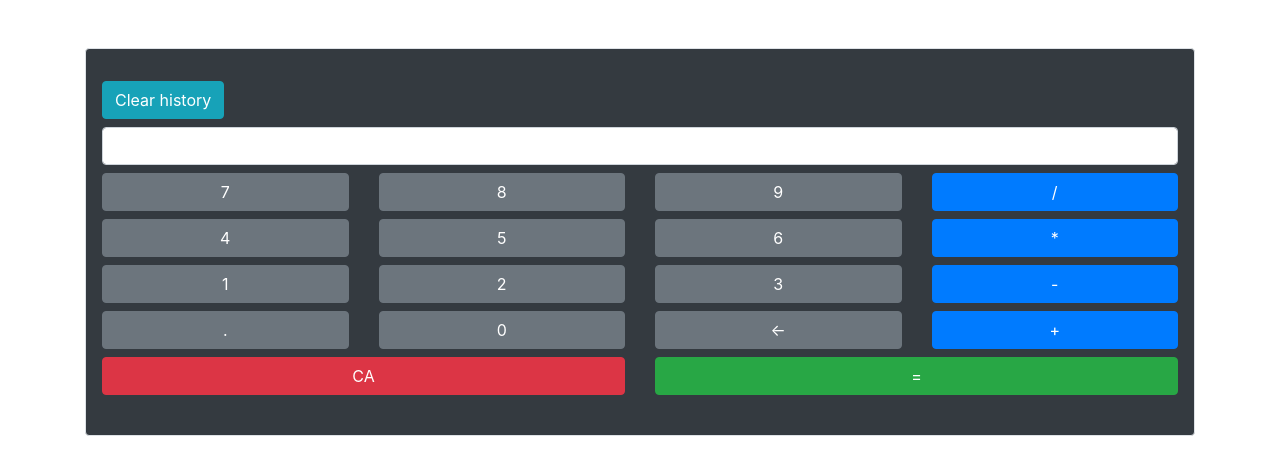
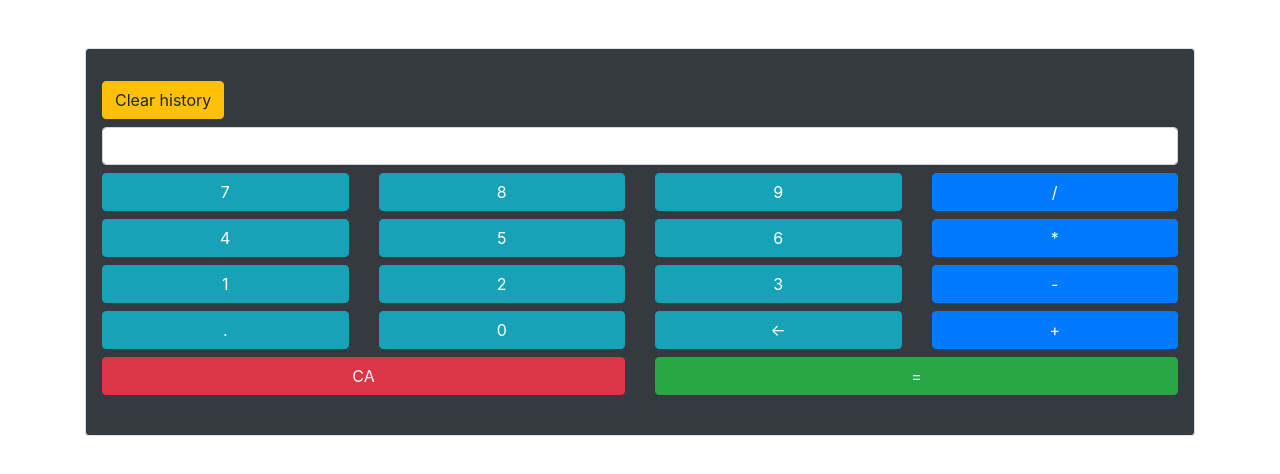
Before and after one commit to DiaMar15/calculadora-bootstrap, a plain HTML site: page index.html in a window 1280 px wide. Drawn offline with nearby package versions, Linux system fonts and the light colour scheme.

Commit message:
El html de la pagina

```diff
--- a/index.html
+++ b/index.html
@@ -13,20 +13,20 @@
             <div id="history" class="history mb-3">
                 <div class="text-light">
                 <ul id="history-list" class="list-group"></ul>
-                <button class="btn btn-info mt-3 mb-2" onclick="clearHistory()">Clear history</button>
+                <button class="btn btn-warning mt-3 mb-2" onclick="clearHistory()">Clear history</button>
             </div>
             <input type="text" id="display" class="form-control mb-2" readonly">
 
             <div class="buttons">
                 <div class="row">
                     <div class="col-3 mb-2">
-                        <button class="btn btn-secondary btn-block" onclick="appendNumber('7')">7</button>
+                        <button class="btn btn-info btn-block" onclick="appendNumber('7')">7</button>
                     </div>
                     <div class="col-3 mb-2">
-                        <button class="btn btn-secondary btn-block" onclick="appendNumber('8')">8</button>
+                        <button class="btn btn-info btn-block" onclick="appendNumber('8')">8</button>
                     </div>
                     <div class="col-3 mb-2">
-                        <button class="btn btn-secondary btn-block" onclick="appendNumber('9')">9</button>
+                        <button class="btn btn-info btn-block" onclick="appendNumber('9')">9</button>
                     </div>
                     <div class="col-3 mb-2">
                         <button class="btn btn-primary btn-block" onclick="appendNumber('/')">/</button>
@@ -34,13 +34,13 @@
                 </div>
                 <div class="row">
                     <div class="col-3 mb-2">
-                        <button class="btn btn-secondary btn-block" onclick="appendNumber('4')">4</button>
+                        <button class="btn btn-info btn-block" onclick="appendNumber('4')">4</button>
                     </div>
                     <div class="col-3 mb-2">
-                        <button class="btn btn-secondary btn-block" onclick="appendNumber('5')">5</button>
+                        <button class="btn btn-info btn-block" onclick="appendNumber('5')">5</button>
                     </div>
                     <div class="col-3 mb-2">
-                        <button class="btn btn-secondary btn-block" onclick="appendNumber('6')">6</button>
+                        <button class="btn btn-info btn-block" onclick="appendNumber('6')">6</button>
                     </div>
                     <div class="col-3 mb-2">
                         <button class="btn btn-primary btn-block" onclick="appendNumber('*')">*</button>
@@ -48,13 +48,13 @@
                 </div>
                 <div class="row">
                     <div class="col-3 mb-2">
-                        <button class="btn btn-secondary btn-block" onclick="appendNumber('1')">1</button>
+                        <button class="btn btn-info btn-block" onclick="appendNumber('1')">1</button>
                     </div>
                     <div class="col-3 mb-2">
-                        <button class="btn btn-secondary btn-block" onclick="appendNumber('2')">2</button>
+                        <button class="btn btn-info btn-block" onclick="appendNumber('2')">2</button>
                     </div>
                     <div class="col-3 mb-2">
-                        <button class="btn btn-secondary btn-block" onclick="appendNumber('3')">3</button>
+                        <button class="btn btn-info btn-block" onclick="appendNumber('3')">3</button>
                     </div>
                     <div class="col-3 mb-2">
                         <button class="btn btn-primary btn-block" onclick="appendNumber('-')">-</button>
@@ -62,13 +62,13 @@
                 </div>
                 <div class="row">
                     <div class="col-3 mb-2">
-                        <button class="btn btn-secondary btn-block" onclick="appendNumber('.')">.</button>
+                        <button class="btn btn-info btn-block" onclick="appendNumber('.')">.</button>
                     </div>
                     <div class="col-3 mb-2">
-                        <button class="btn btn-secondary btn-block" onclick="appendNumber('0')">0</button>
+                        <button class="btn btn-info btn-block" onclick="appendNumber('0')">0</button>
                     </div>
                     <div class="col-3 mb-2">
-                        <button class="btn btn-secondary btn-block" onclick="clearDisplay()">←</button>
+                        <button class="btn btn-info btn-block" onclick="clearDisplay()">←</button>
                     </div>
                     <div class="col-3 mb-2">
                         <button class="btn btn-primary btn-block" onclick="appendNumber('+')">+</button>
@@ -86,8 +86,6 @@
         </div>
     </div>
 
-    <script src="https://stackpath.bootstrapcdn.com/bootstrap/4.5.2/js/bootstrap.min.js"></script>
-
     <script src="js/script.js"></script>
 </body>
 
```
